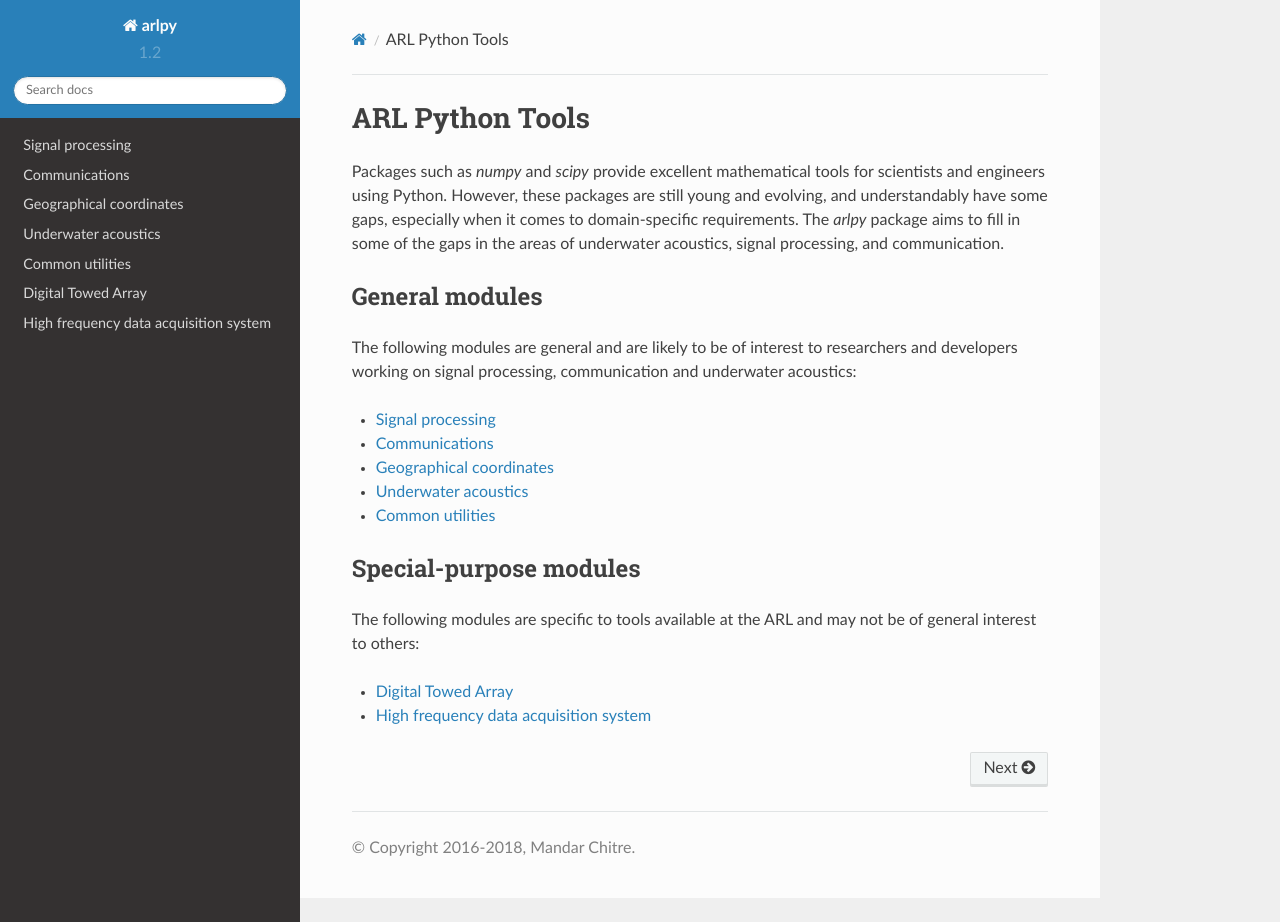
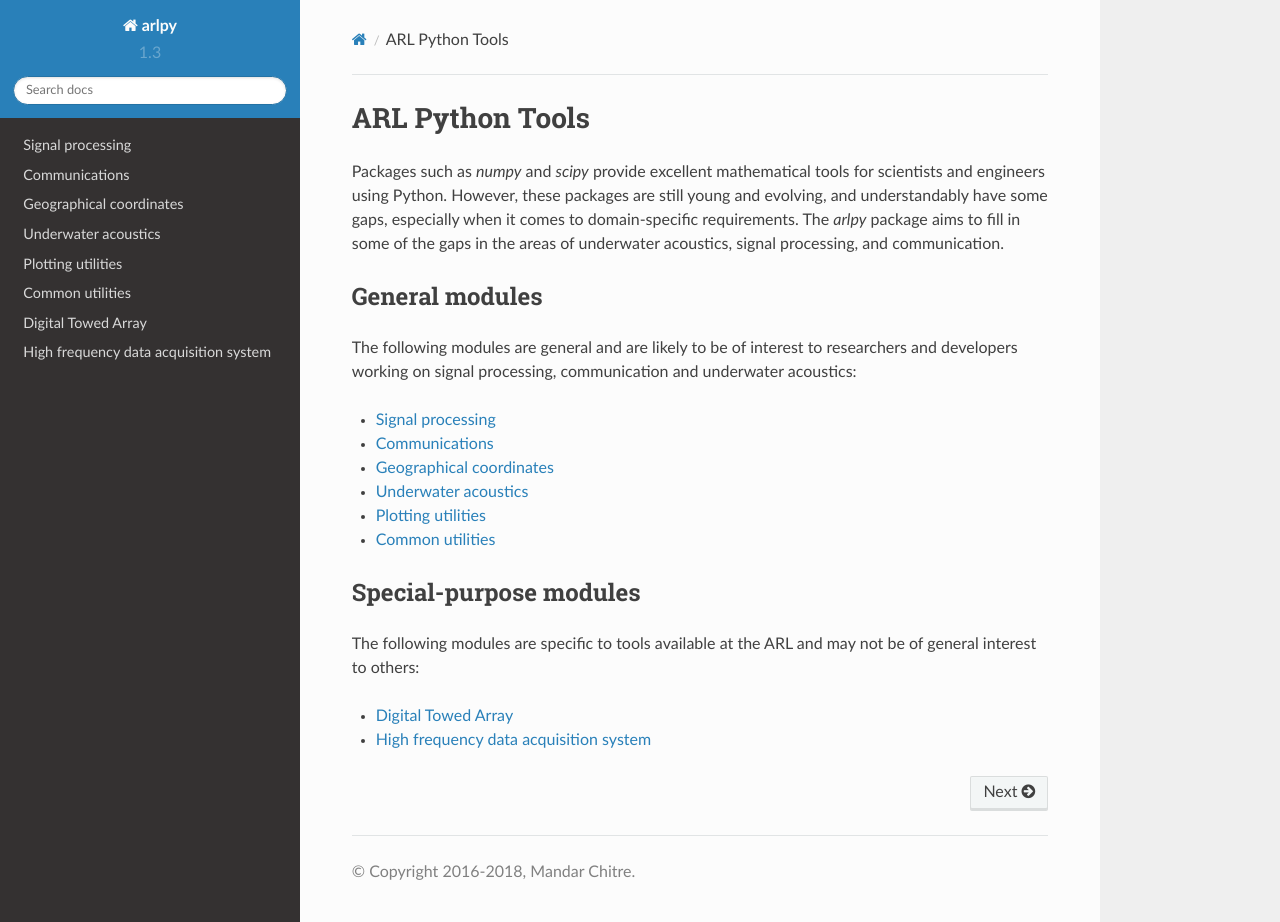
Before and after one commit to org-arl/arlpy, a Sphinx documentation site: the page built from docs/index.rst, in a window 1280 px wide and 922 px high. Built offline with Sphinx 7.4.7 and the Read the Docs theme 2.0.0, drawn with Linux system fonts in a browser that asks for light colours.

Commit message:
Documentation update and version number changed to 1.3

```diff
--- a/docs/conf.py
+++ b/docs/conf.py
@@ -61,7 +61,7 @@ author = u'Mandar Chitre'
 # built documents.
 #with open ("../build/version.txt", "r") as myfile:
 #  release = myfile.read().replace('\n', '')
-release = '1.2'
+release = '1.3'
 version = release
 
 # The language for content autogenerated by Sphinx. Refer to documentation
--- a/docs/index.rst
+++ b/docs/index.rst
@@ -20,6 +20,7 @@ and developers working on signal processing, communication and underwater acoust
    comms
    geo
    uwa
+   plot
    utils
 
 Special-purpose modules
--- /dev/null
+++ b/docs/plot.rst
@@ -0,0 +1,5 @@
+Plotting utilities
+==================
+
+.. automodule:: arlpy.plot
+    :members:
--- a/setup.py
+++ b/setup.py
@@ -5,7 +5,7 @@ with open('README.rst') as f:
 
 setup(
     name='arlpy',
-    version='1.2',
+    version='1.3',
     description='ARL Python Tools',
     long_description=readme,
     author='Mandar Chitre',
```
Also changed, not shown: 1 other file.
